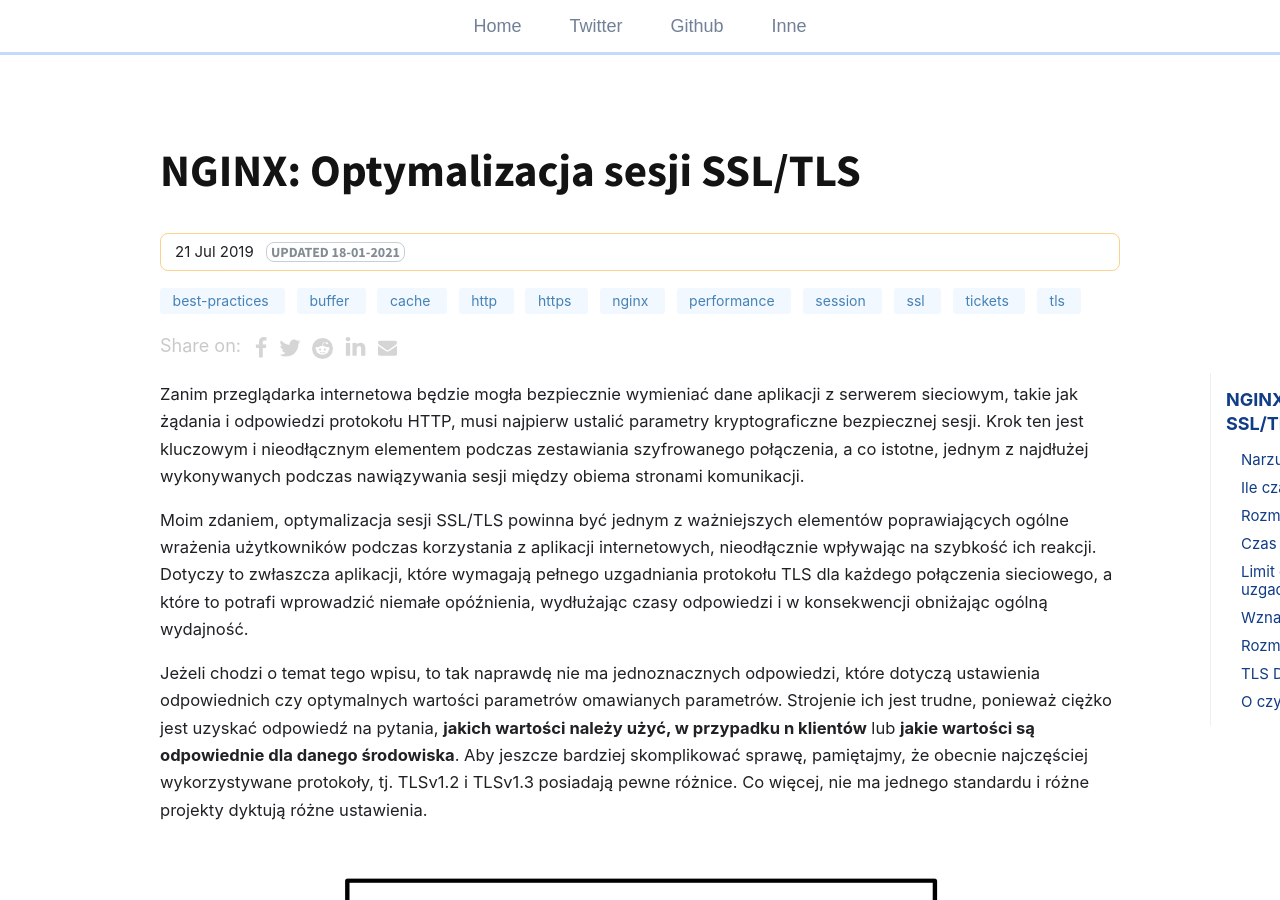
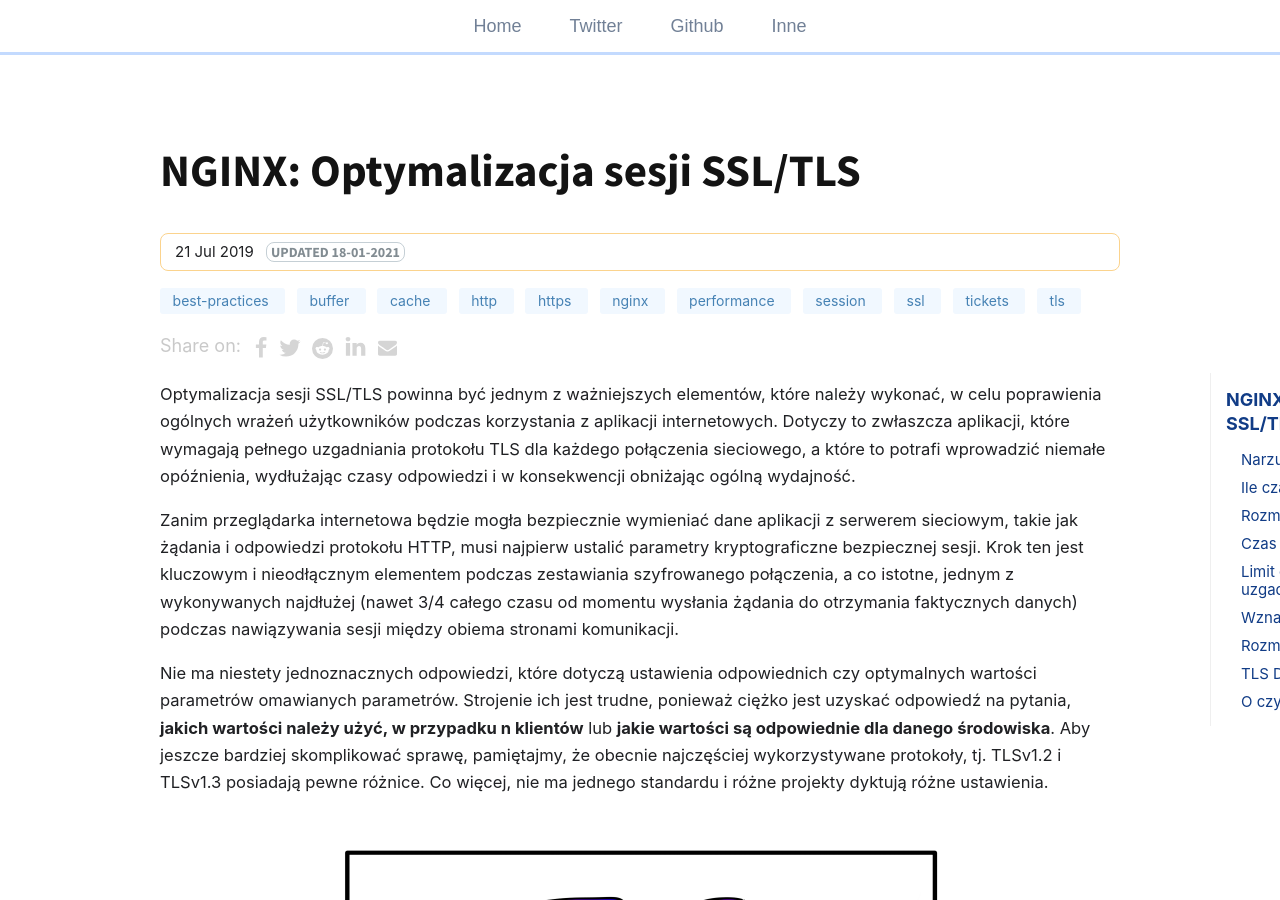
Before and after one commit to git04112019/trimstray.github.io, a Jekyll site: the page built from _posts/2019-07-21-nginx-optymalizacja_sesji_ssl-tls.md, in a window 1280 px wide and 900 px high. Built offline with Jekyll 4.4.1, drawn with Linux system fonts in a browser that asks for light colours; comment, search, counter and statistics services are not loaded; some of the changed text lies outside the part shown.

Commit message:
uncommited changes - signed-off-by: trimstray <trimstray@gmail.com>

```diff
--- a/_posts/2019-07-21-nginx-optymalizacja_sesji_ssl-tls.md
+++ b/_posts/2019-07-21-nginx-optymalizacja_sesji_ssl-tls.md
@@ -11,11 +11,11 @@ toc: true
 last_modified_at: 2021-01-18 00:00:00 +0000
 ---
 
-Zanim przeglądarka internetowa będzie mogła bezpiecznie wymieniać dane aplikacji z serwerem sieciowym, takie jak żądania i odpowiedzi protokołu HTTP, musi najpierw ustalić parametry kryptograficzne bezpiecznej sesji. Krok ten jest kluczowym i nieodłącznym elementem podczas zestawiania szyfrowanego połączenia, a co istotne, jednym z najdłużej wykonywanych podczas nawiązywania sesji między obiema stronami komunikacji.
+Optymalizacja sesji SSL/TLS powinna być jednym z ważniejszych elementów, które należy wykonać, w celu poprawienia ogólnych wrażeń użytkowników podczas korzystania z aplikacji internetowych. Dotyczy to zwłaszcza aplikacji, które wymagają pełnego uzgadniania protokołu TLS dla każdego połączenia sieciowego, a które to potrafi wprowadzić niemałe opóźnienia, wydłużając czasy odpowiedzi i w konsekwencji obniżając ogólną wydajność.
 
-Moim zdaniem, optymalizacja sesji SSL/TLS powinna być jednym z ważniejszych elementów poprawiających ogólne wrażenia użytkowników podczas korzystania z aplikacji internetowych, nieodłącznie wpływając na szybkość ich reakcji. Dotyczy to zwłaszcza aplikacji, które wymagają pełnego uzgadniania protokołu TLS dla każdego połączenia sieciowego, a które to potrafi wprowadzić niemałe opóźnienia, wydłużając czasy odpowiedzi i w konsekwencji obniżając ogólną wydajność.
+Zanim przeglądarka internetowa będzie mogła bezpiecznie wymieniać dane aplikacji z serwerem sieciowym, takie jak żądania i odpowiedzi protokołu HTTP, musi najpierw ustalić parametry kryptograficzne bezpiecznej sesji. Krok ten jest kluczowym i nieodłącznym elementem podczas zestawiania szyfrowanego połączenia, a co istotne, jednym z wykonywanych najdłużej (nawet 3/4 całego czasu od momentu wysłania żądania do otrzymania faktycznych danych) podczas nawiązywania sesji między obiema stronami komunikacji.
 
-Jeżeli chodzi o temat tego wpisu, to tak naprawdę nie ma jednoznacznych odpowiedzi, które dotyczą ustawienia odpowiednich czy optymalnych wartości parametrów omawianych parametrów. Strojenie ich jest trudne, ponieważ ciężko jest uzyskać odpowiedź na pytania, **jakich wartości należy użyć, w przypadku n klientów** lub **jakie wartości są odpowiednie dla danego środowiska**. Aby jeszcze bardziej skomplikować sprawę, pamiętajmy, że obecnie najczęściej wykorzystywane protokoły, tj. TLSv1.2 i TLSv1.3 posiadają pewne różnice. Co więcej, nie ma jednego standardu i różne projekty dyktują różne ustawienia.
+Nie ma niestety jednoznacznych odpowiedzi, które dotyczą ustawienia odpowiednich czy optymalnych wartości parametrów omawianych parametrów. Strojenie ich jest trudne, ponieważ ciężko jest uzyskać odpowiedź na pytania, **jakich wartości należy użyć, w przypadku n klientów** lub **jakie wartości są odpowiednie dla danego środowiska**. Aby jeszcze bardziej skomplikować sprawę, pamiętajmy, że obecnie najczęściej wykorzystywane protokoły, tj. TLSv1.2 i TLSv1.3 posiadają pewne różnice. Co więcej, nie ma jednego standardu i różne projekty dyktują różne ustawienia.
 
 <p align="center">
   <img src="/assets/img/posts/tls_img_01.png">
```
Also changed, not shown: other parts of _posts/2019-07-21-nginx-optymalizacja_sesji_ssl-tls.md (+1 -1 lines).
